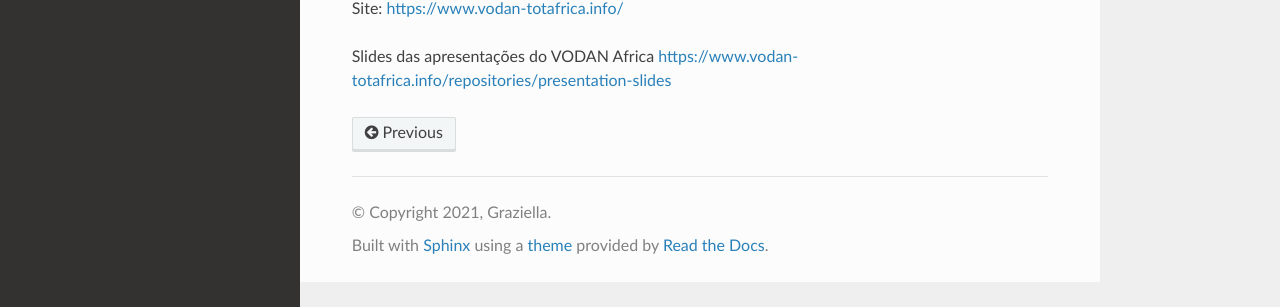
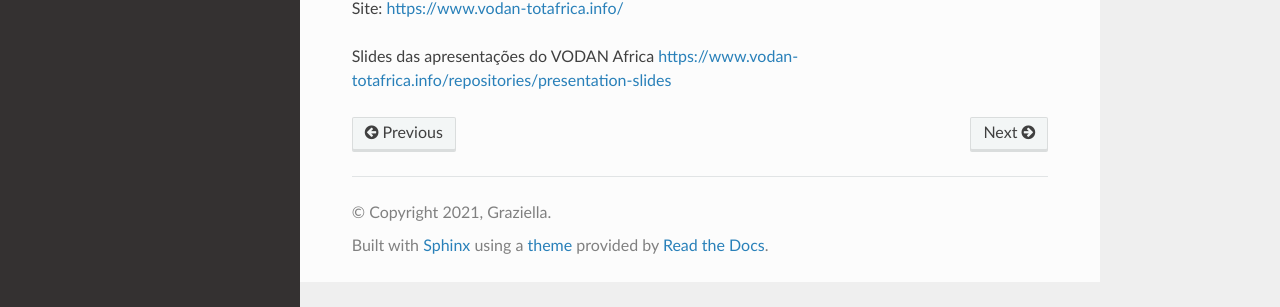
Before and after one commit to vodanbr/wiki, a Sphinx documentation site: the page built from docs/source/RelevantInformation.rst, in a window 1280 px wide. Shown: the part 558-865 px from the top of the page. Built offline with Sphinx 7.4.7 and the Read the Docs theme 2.0.0, drawn with Linux system fonts in a browser that asks for light colours.

```diff
--- a/docs/source/index.rst
+++ b/docs/source/index.rst
@@ -22,5 +22,5 @@ Conteúdo
 
    usage
    api
+   RelevantInformation
    projects
-   RelevantInformation
```
